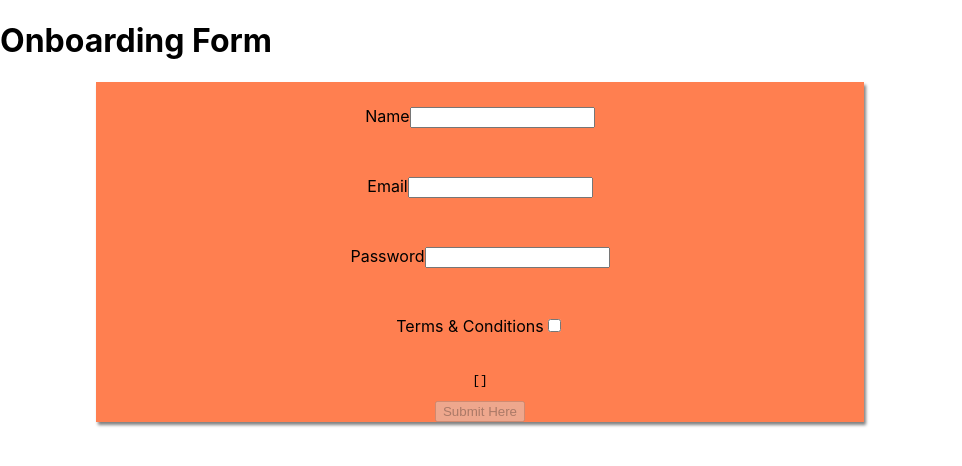
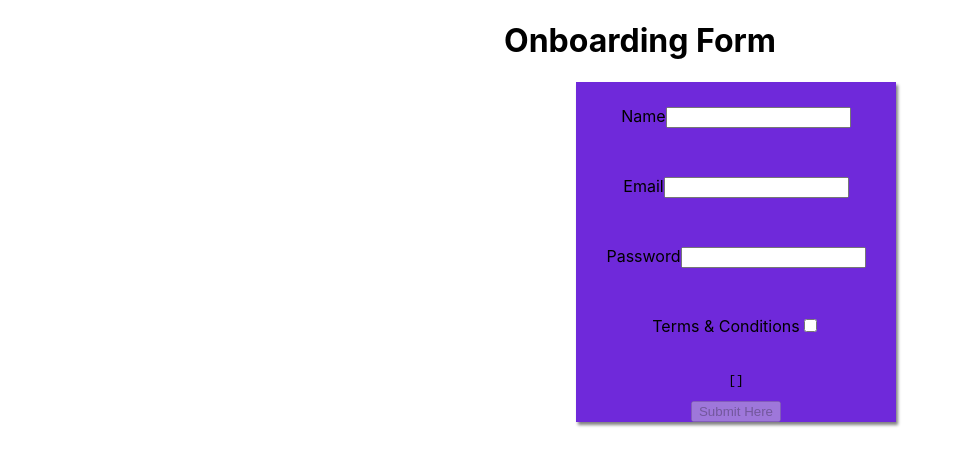
Before and after one commit to tajahouse/User-Onboarding2, a React (Create React App) app: page / in a window 1280 px wide. Shown: the top 466 px of the page, without its empty margins (0-962 px from the left). Built offline with nearby package versions, Linux system fonts and the light colour scheme.

Commit message:
Completed style

```diff
--- a/src/App.css
+++ b/src/App.css
@@ -1,5 +1,6 @@
 .App {
   text-align: center;
+  background-color: rgb(211, 118, 5);
 }
 
 .App-logo {
@@ -41,11 +42,22 @@
   display: flex;
   flex-direction: column;
   align-items: center;
-  background-color: coral;
+  background-color: rgb(111, 41, 218);
   box-shadow: 2px 3px 3px grey;
-  width: 60%;
+  width: 50%;
   margin-left: 6em;
 }
 label {
   padding: 1.5em;
 }
+
+h1{
+  text-align: center;
+}
+
+.form-wrapper{
+  display: flex;
+  align-items: center;
+  max-width: 50%;
+  margin-left: 30em;
+}
--- a/src/Form.js
+++ b/src/Form.js
@@ -93,6 +93,7 @@
   };
 
   return (
+    <div className="form-wrapper">
     <form onSubmit={formSubmit}>
       <label htmlFor="name">
         Name
@@ -146,5 +147,6 @@
       <pre>{JSON.stringify(users, null, 2)}</pre>
       <button type="submit" disabled={buttonDisabled} button-cy="button">Submit Here</button>
     </form>
+    </div>
   );
 }
```
